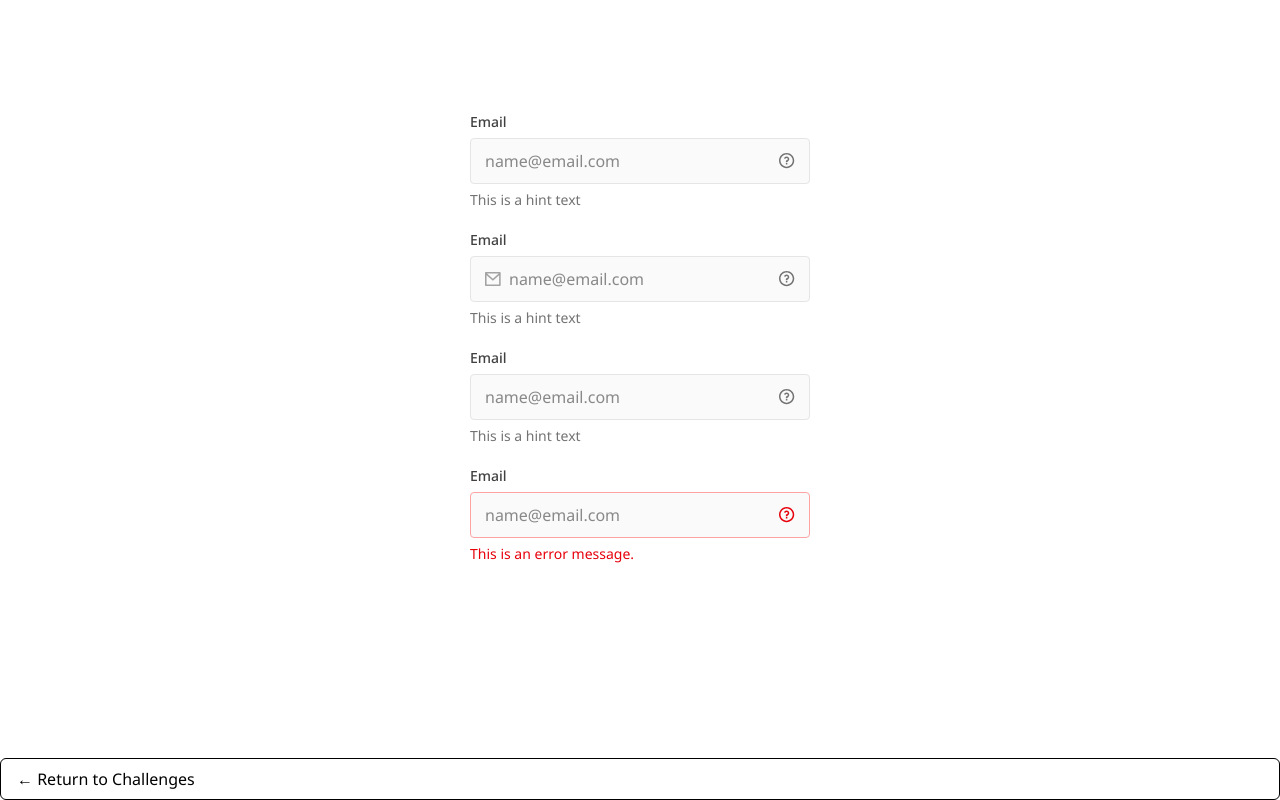
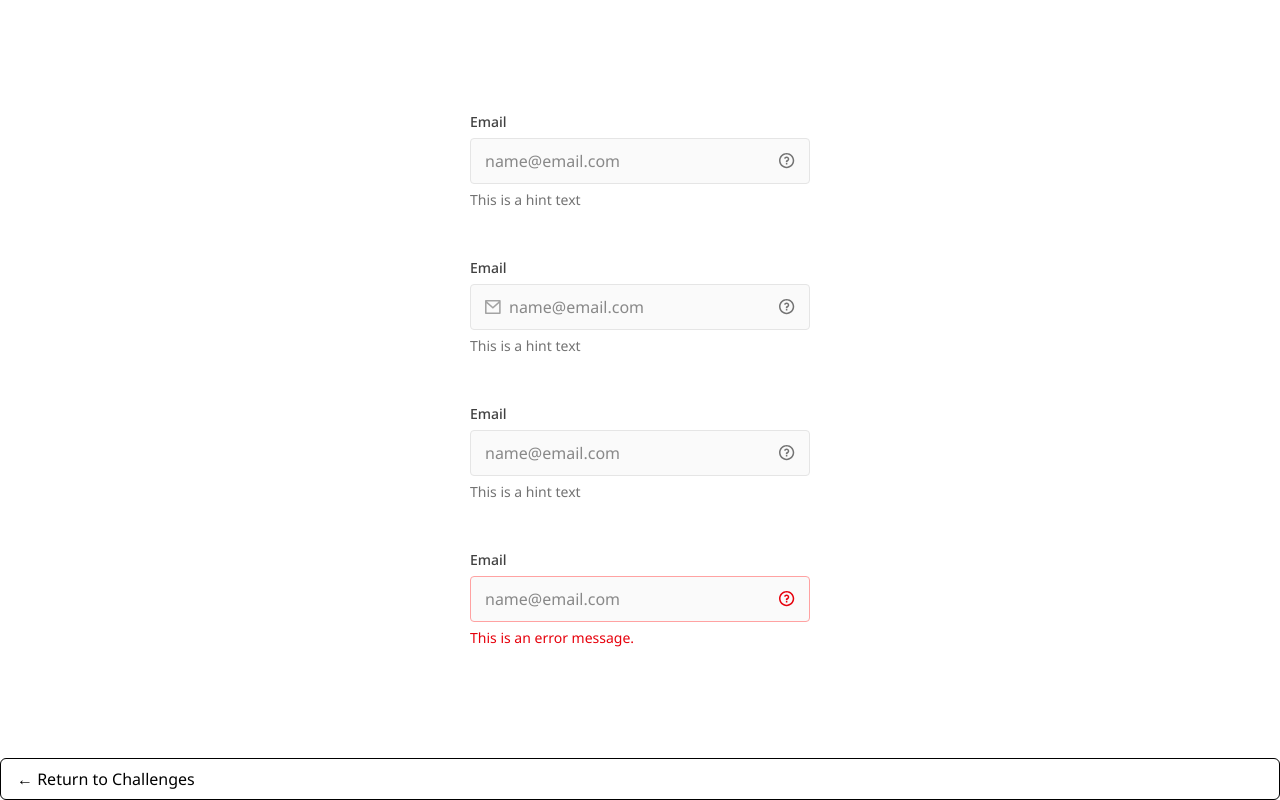
Before and after one commit to mjaus29/gfe, a Next.js app: page /input in a window 1280 px wide. Built offline with nearby package versions, Linux system fonts and the light colour scheme.

Commit message:
fix spacing

```diff
--- a/app/(challenge)/input/page.tsx
+++ b/app/(challenge)/input/page.tsx
@@ -38,7 +38,7 @@
   return (
     <div className="container-layout bg-white">
       <div className="mt-28 flex h-full flex-col gap-8 md:gap-10 lg:gap-12">
-        <div className="flex flex-col items-center gap-4 md:gap-5">
+        <div className="flex flex-col items-center gap-12 md:gap-12">
           {inputConfigs.map((config, index) => (
             <Input key={`${config.id}-${index}`} {...config} />
           ))}
```
